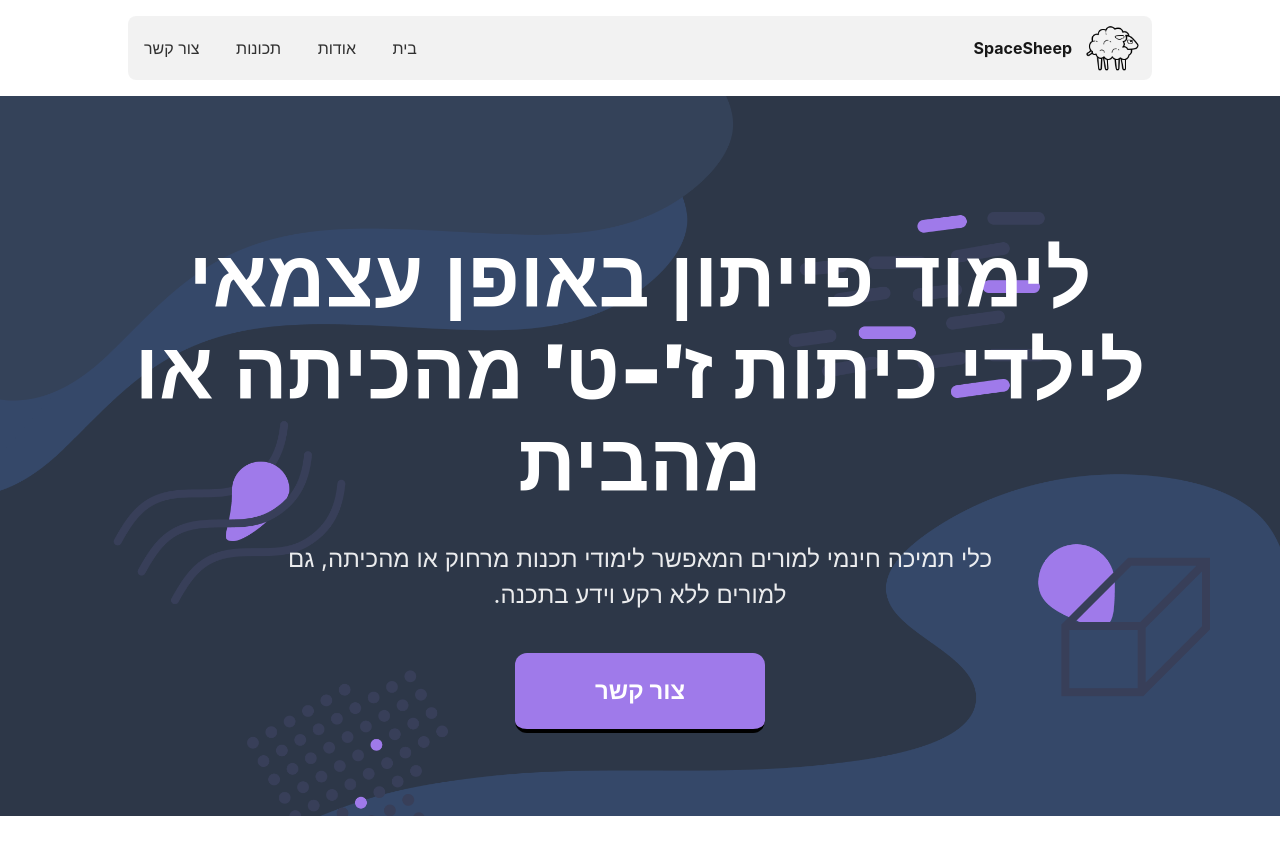
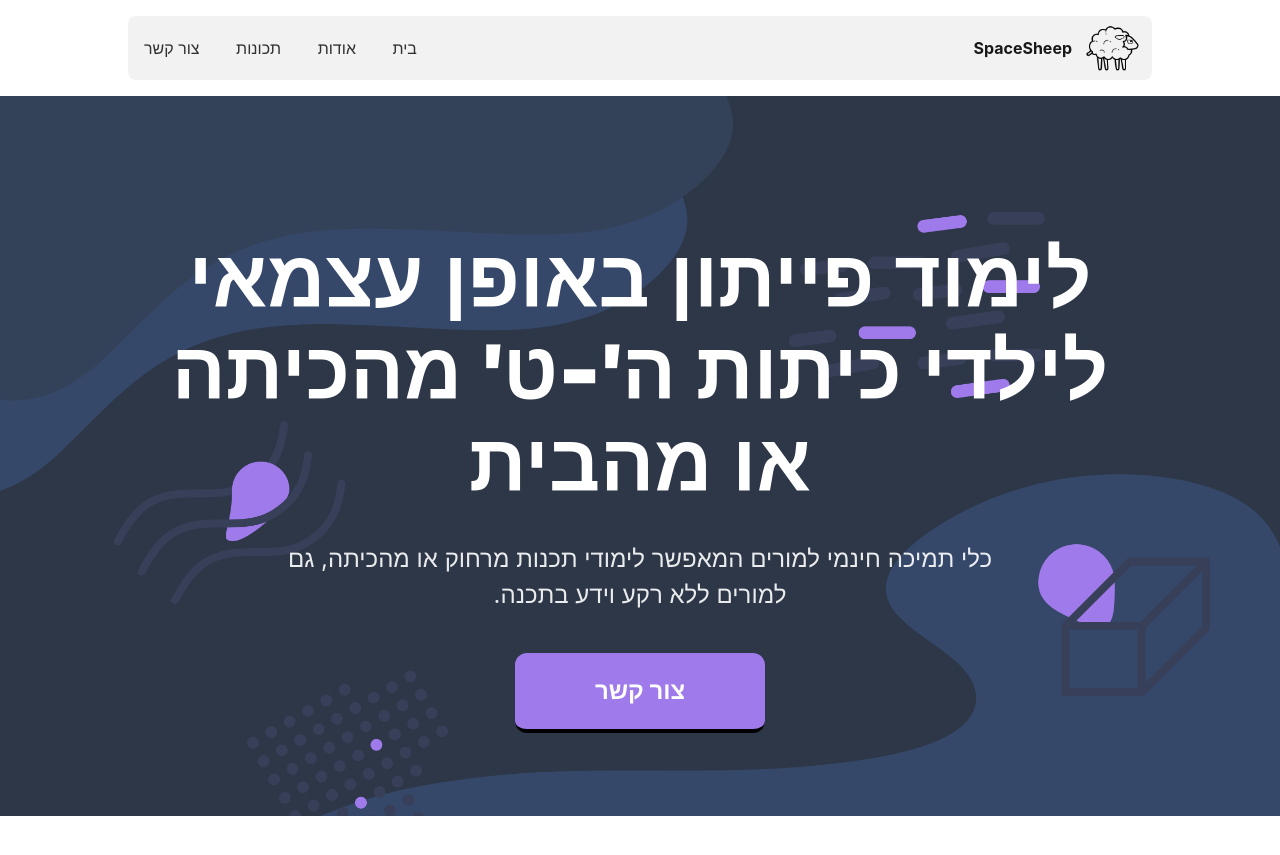
Before and after one commit to sheepsixteen/marketing, a Jekyll site: the page built from pages/index.html, in a window 1280 px wide and 900 px high. Shown: the top 855 px of the window. Built offline with Jekyll 4.4.1, drawn with Linux system fonts in a browser that asks for light colours; nearby versions of some CDN libraries.

```diff
--- a/pages/index.html
+++ b/pages/index.html
@@ -11,7 +11,7 @@ permalink: /
 >
   <div class="text-wrapper mw8">
     <h1 class="f-subheadline-l f2 mb4 white b measure black-90">
-      לימוד פייתון באופן עצמאי לילדי כיתות ז'-ט' מהכיתה או מהבית
+      לימוד פייתון באופן עצמאי לילדי כיתות ה'-ט' מהכיתה או מהבית
     </h1>
     <p class="measure white-90 db center f3 lh-copy black-70">
       כלי תמיכה חינמי למורים המאפשר לימודי תכנות מרחוק או מהכיתה, גם למורים ללא רקע וידע בתכנה.
```
